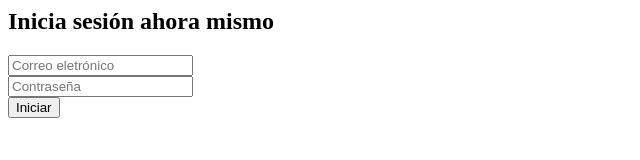
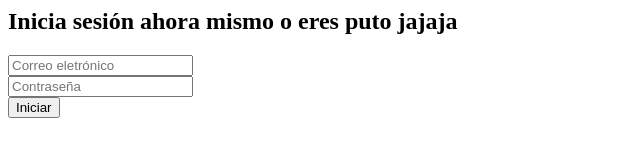
Before and after one commit to elliotcerda/EnviaFacil, a plain HTML site: page app/inicio-sesion/inicio-sesion.component.html in a window 1280 px wide. Shown: the whole page, without its empty margins (0-640 px from the left). Drawn offline with Linux system fonts and the light colour scheme.

Commit message:
Another commit jejeje

```diff
--- a/app/inicio-sesion/inicio-sesion.component.html
+++ b/app/inicio-sesion/inicio-sesion.component.html
@@ -6,6 +6,7 @@
 	      <div class="content">
 	        Inicia sesión
 	        ahora mismo
+	        o eres puto jajaja
 	      </div>
 	    </h2>
 	    <form class="ui large form" #userlogin="ngForm" (ngSubmit)="onClickSubmit(userlogin.value)">
```
